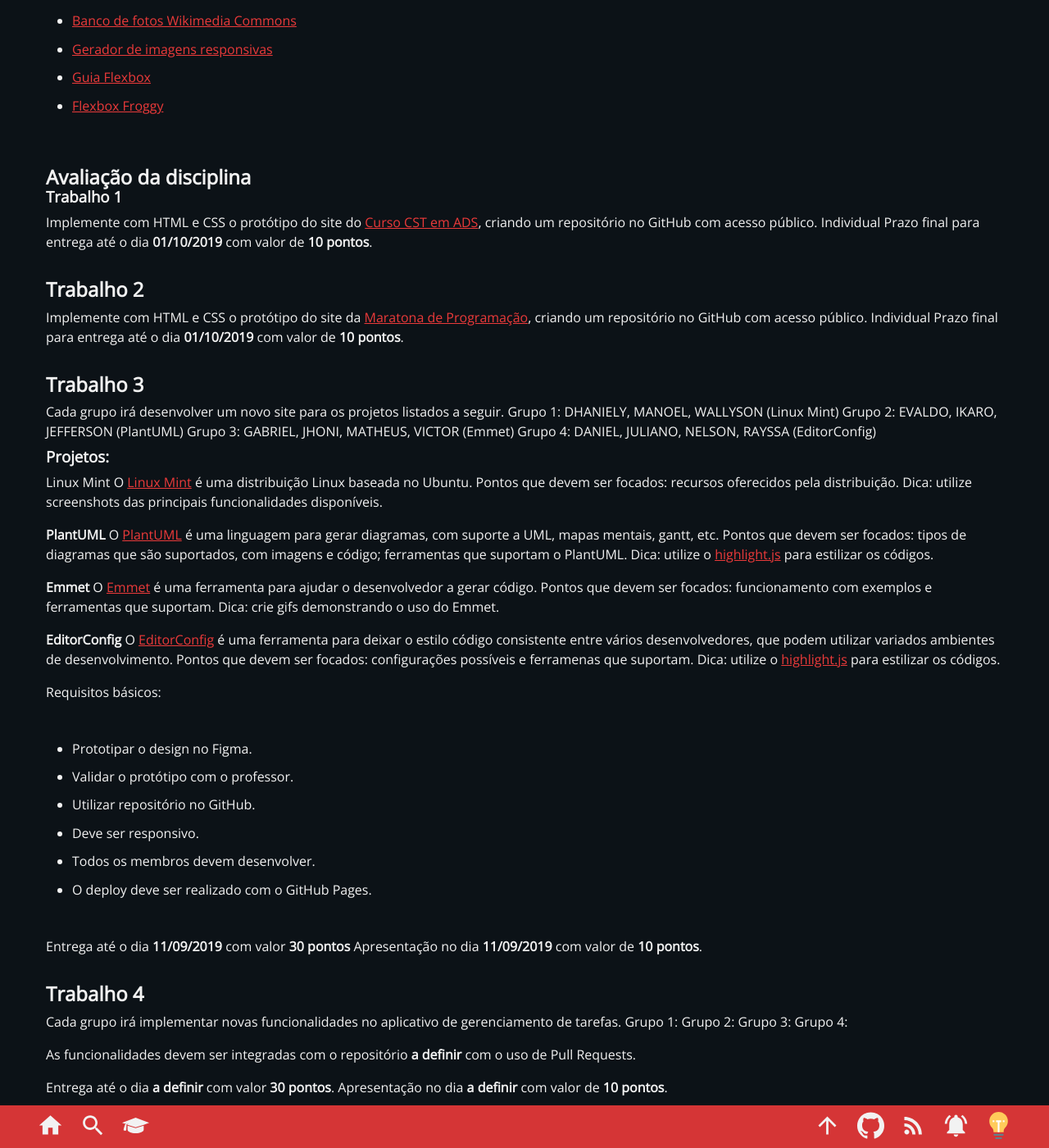
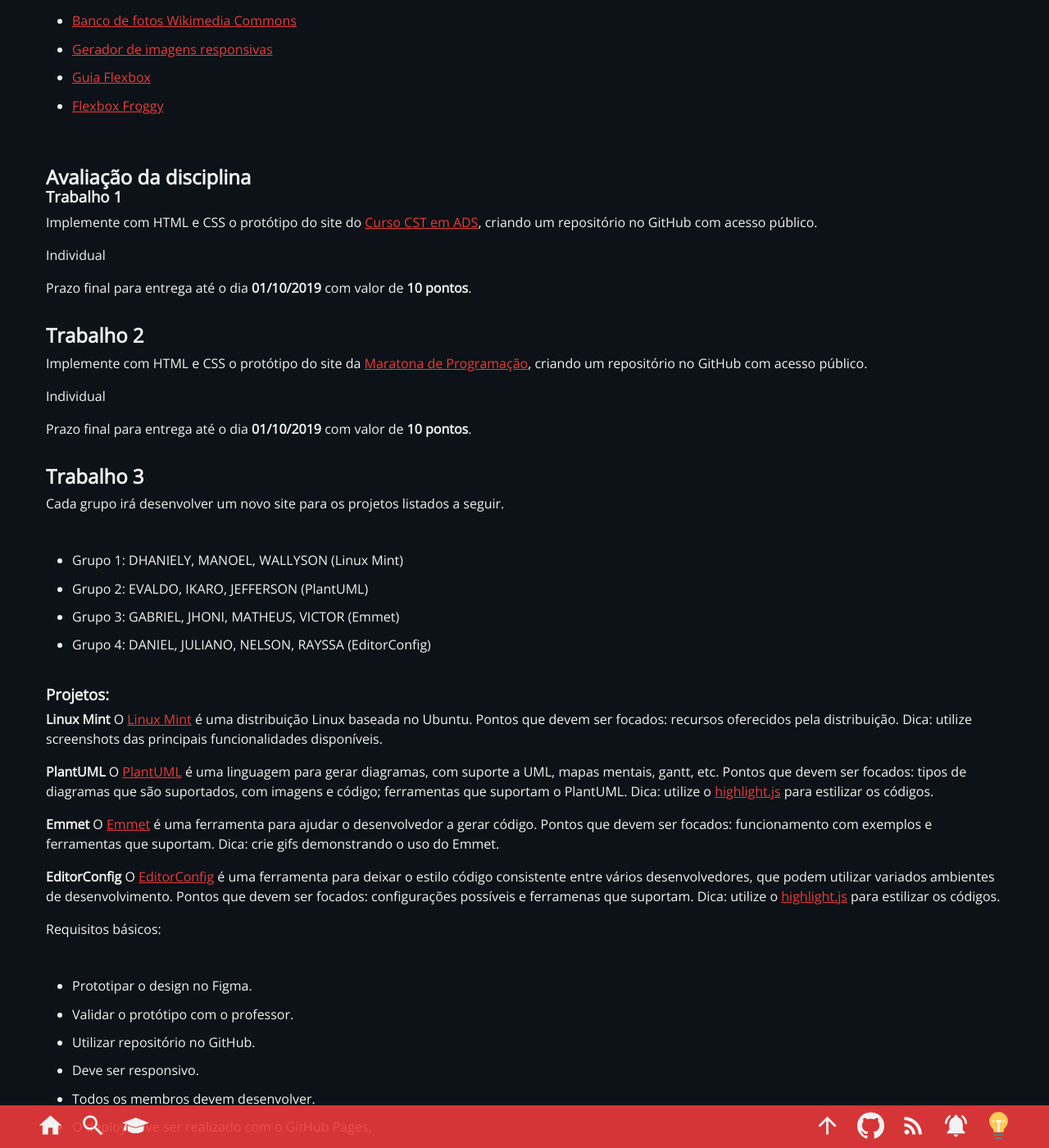
Before and after one commit to marcoinf/marcoinf.github.io, a Jekyll site: the page built from _pages/2019-2-programacao-web-front-end.md, in a window 1280 px wide and 1400 px high, scrolled down 624 px. Shown: the whole window at 82% size. Built offline with Jekyll 4.4.1, drawn with Linux system fonts in a browser that asks for light colours.

```diff
--- a/_pages/2019-2-programacao-web-front-end.md
+++ b/_pages/2019-2-programacao-web-front-end.md
@@ -23,25 +23,29 @@ date:   2019-08-09 16:12:00 -0400
 ## Avaliação da disciplina
 ### Trabalho 1
 Implemente com HTML e CSS o protótipo do site do [Curso CST em ADS](https://www.figma.com/file/SZcHPL0SSuJukO8u1FD8BsJ3/Curso-ADS?node-id=0%3A1), criando um repositório no GitHub com acesso público.
+
 Individual
+
 Prazo final para entrega até o dia **01/10/2019** com valor de **10 pontos**.
 
 
 ## Trabalho 2
 Implemente com HTML e CSS o protótipo do site da [Maratona de Programação](https://www.figma.com/file/GYx3Od8yJmR5QyMBGk7pysfi/Maratona?node-id=0%3A1), criando um repositório no GitHub com acesso público.
+
 Individual
+
 Prazo final para entrega até o dia **01/10/2019** com valor de **10 pontos**.
 
 
 ## Trabalho 3
 Cada grupo irá desenvolver um novo site para os projetos listados a seguir.
-Grupo 1: DHANIELY, MANOEL, WALLYSON (Linux Mint)
-Grupo 2: EVALDO, IKARO, JEFFERSON (PlantUML)
-Grupo 3: GABRIEL, JHONI, MATHEUS, VICTOR (Emmet)
-Grupo 4: DANIEL, JULIANO, NELSON, RAYSSA (EditorConfig)
+* Grupo 1: DHANIELY, MANOEL, WALLYSON (Linux Mint)
+* Grupo 2: EVALDO, IKARO, JEFFERSON (PlantUML)
+* Grupo 3: GABRIEL, JHONI, MATHEUS, VICTOR (Emmet)
+* Grupo 4: DANIEL, JULIANO, NELSON, RAYSSA (EditorConfig)
 
 ### Projetos:
-Linux Mint
+**Linux Mint**
 O [Linux Mint](https://linuxmint.com/) é uma distribuição Linux baseada no Ubuntu.
 Pontos que devem ser focados: recursos oferecidos pela distribuição.
 Dica: utilize screenshots das principais funcionalidades disponíveis.
@@ -70,6 +74,7 @@ Requisitos básicos:
 * O deploy deve ser realizado com o GitHub Pages.
 
 Entrega até o dia **11/09/2019** com valor **30 pontos**
+
 Apresentação no dia **11/09/2019** com valor de **10 pontos**.
 
 
@@ -83,4 +88,5 @@ Grupo 4:
 As funcionalidades devem ser integradas com o repositório **a definir** com o uso de Pull Requests.
 
 Entrega até o dia **a definir** com valor **30 pontos**.
+
 Apresentação no dia **a definir** com valor de **10 pontos**.
```
